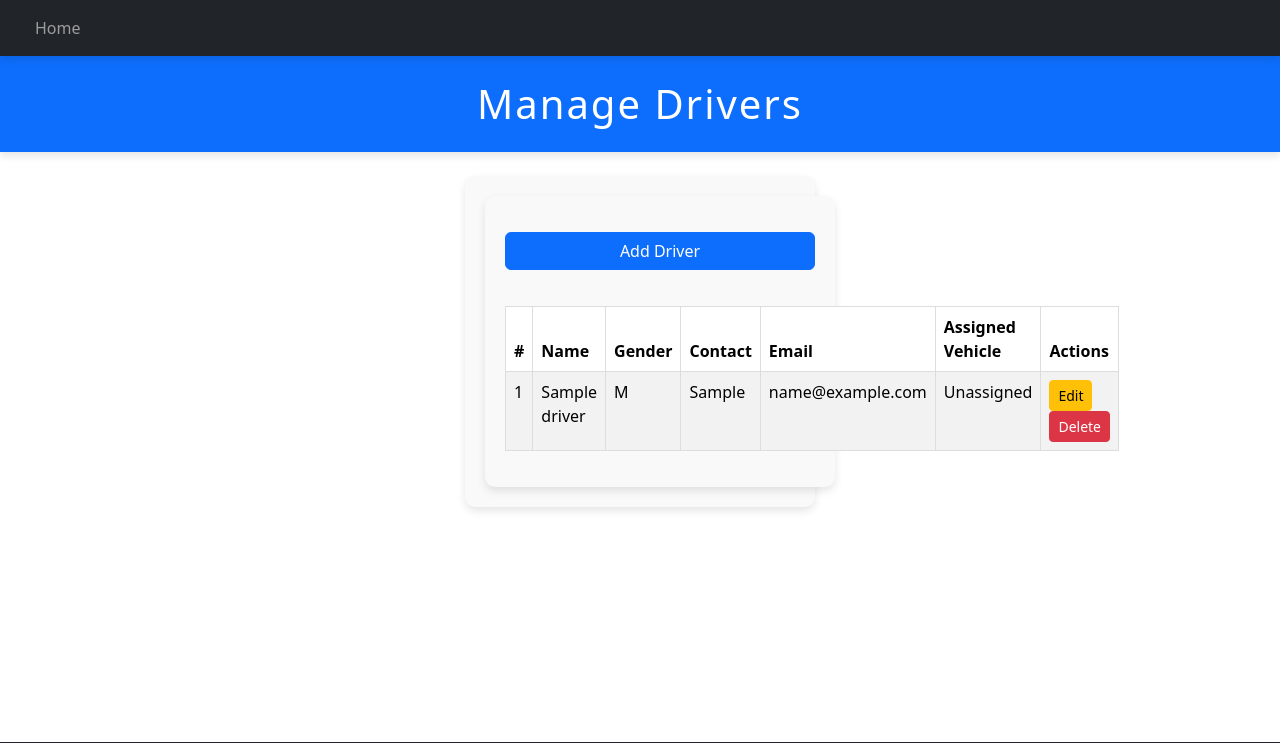
After one commit to aKyazze/FleetMIS, a Django app: page /drivers/ in a window 1280 px wide. The commit adds this page. Shown: the top 743 px of the page. Run offline with Django 4.2, Linux system fonts and the light colour scheme; data comes from the database, SQL or seed files in the repository; both versions use the stored data as it was after the commit; tables that the repository leaves empty hold one stand-in row (values such as "Sample post"); some libraries are stand-ins or nearby versions.

Commit message:
Modified forms.py & vehicle templates

```diff
--- a/fleetApp/forms.py
+++ b/fleetApp/forms.py
@@ -14,3 +14,8 @@ class VehicleAllocationForm(forms.Form):
         queryset=Driver.objects.all(),
         empty_label="Select a Driver"
     )
+
+class DriverForm(forms.ModelForm):
+    class Meta:
+        model = Driver
+        fields = ['driver_name', 'gender', 'contact', 'email_address']
--- a/fleetApp/models.py
+++ b/fleetApp/models.py
@@ -21,15 +21,19 @@ class Vehicle(models.Model):
 
 #Driver Entity:
 class Driver(models.Model):
+  GENDER_OPTION = [
+    ("M", "Male"),
+    ("F", "Female")
+  ]
   #driver_id = models.AutoField(primary_key=True)
   driver_name = models.CharField(max_length=50)
-  gender = models.CharField(max_length=10)
+  gender = models.CharField(max_length=2, choices=GENDER_OPTION)
   contact = models.CharField(max_length=20)
   email_address = models.EmailField()
   vehicle = models.ForeignKey(Vehicle, on_delete=models.SET_NULL, null=True)
 
   def __str__(self):
-      return f"{self.name} {self.contact} {self.vehicle}"
+      return f"{self.driver_name} {self.contact} {self.vehicle}"
 
 #Requisition Entity:
 class Requisition(models.Model):
--- a/fleetApp/templates/fleetApp/base/home.html
+++ b/fleetApp/templates/fleetApp/base/home.html
@@ -10,5 +10,7 @@
     <p>This system allows you to manage vehicles, drivers, requisitions, and service records for UTCL.</p>
 
     <a href="{% url 'vehicle' %}" class="btn btn-primary">Manage Vehicles</a>
+    <a href="{% url 'drivers' %}" class="btn btn-primary">Manage Drivers</a>
+
 </div>
 {% endblock %}
--- /dev/null
+++ b/fleetApp/templates/fleetApp/driver/drivers.html
@@ -0,0 +1,67 @@
+{% extends "main.html" %}
+{% block title %}Drivers | Fleet Management{% endblock %}
+
+{% block header %}Manage Drivers{% endblock %}
+
+{% block content %}
+<div class="container">
+
+    <!-- Add Driver Button -->
+    <button type="button" class="btn btn-primary my-3" data-bs-toggle="modal" data-bs-target="#addDriverModal">
+        Add Driver
+    </button>
+
+    <!-- Drivers Table -->
+    <table class="table table-striped">
+        <thead>
+            <tr>
+                <th>#</th>
+                <th>Name</th>
+                <th>Gender</th>
+                <th>Contact</th>
+                <th>Email</th>
+                <th>Assigned Vehicle</th>
+                <th>Actions</th>
+            </tr>
+        </thead>
+        <tbody>
+            {% for driver in drivers %}
+            <tr>
+                <td>{{ forloop.counter }}</td>
+                <td>{{ driver.driver_name }}</td>
+                <td>{{ driver.gender }}</td>
+                <td>{{ driver.contact }}</td>
+                <td>{{ driver.email_address }}</td>
+                <td>{{ driver.vehicle_plate }}</td>
+                <td>
+                    <a href="{% url 'edit_driver' driver.id %}" class="btn btn-sm btn-warning">Edit</a>
+
+                    <a href="{% url 'delete_driver' driver.id %}" class="btn btn-sm btn-danger" onclick="return confirm('Are you sureyou want to delete this Driver?');">Delete</a>
+                </td>
+            </tr>
+            {% endfor %}
+        </tbody>
+    </table>
+</div>
+
+<!-- Add Driver Modal -->
+<div class="modal fade" id="addDriverModal" tabindex="-1" aria-labelledby="addDriverModalLabel" aria-hidden="true">
+    <div class="modal-dialog">
+        <div class="modal-content">
+            <form method="POST" action="{% url 'add_driver' %}">
+                {% csrf_token %}
+                <div class="modal-header">
+                    <h5 class="modal-title" id="addDriverModalLabel">Add New Driver</h5>
+                    <button type="button" class="btn-close" data-bs-dismiss="modal" aria-label="Close"></button>
+                </div>
+                <div class="modal-body">
+                    {{ form.as_p }}
+                </div>
+                <div class="modal-footer">
+                    <button type="submit" class="btn btn-success">Save</button>
+                </div>
+            </form>
+        </div>
+    </div>
+</div>
+{% endblock %}
--- a/fleetApp/urls.py
+++ b/fleetApp/urls.py
@@ -8,11 +8,16 @@ urlpatterns = [
          # Home urls
     path('home/', views.home_view, name='home'),
 
-         # Vehicle urls
+         ############################################################################# Vehicle urls ###########################
     path('vehicles/', views.vehicle_view, name='vehicle'),
     path('add-vehicle/', views.add_vehicle, name='add_vehicle'),
     path('edit-vehicle/<int:vehicle_id>/', views.vehicle_update, name='edit_vehicle'),
     path('delete-vehicle/<int:vehicle_id>/', views.vehicle_delete, name='delete_vehicle'),
     path('allocate-vehicle/<int:vehicle_id>/', views.allocate_vehicle, name='allocate_vehicle'),
 
+#################################################################### Driver urls
+     path('drivers/', views.drivers_list, name='drivers'),
+     path('drivers/add/', views.add_driver, name='add_driver'),
+     path('drivers/edit/<int:driver_id>/', views.edit_driver, name='edit_driver'),
+     path('drivers/delete/<int:driver_id>/', views.delete_driver, name='delete_driver'),
 ]
--- a/fleetApp/views.py
+++ b/fleetApp/views.py
@@ -1,6 +1,7 @@
 from django.shortcuts import render, redirect, get_object_or_404
+from django.contrib import messages
 from .models import Vehicle, Driver
-from .forms import VehicleForm, VehicleAllocationForm
+from .forms import VehicleForm, VehicleAllocationForm, DriverForm
 
 # Create your views here.
 
@@ -14,7 +15,7 @@ def home_view(request):
 
     return render(request, 'fleetApp/base/home.html')
 
-# This is Vehicle View
+###################################################################### This Section for Vehicle Views ##############################################################
 def vehicle_view(request):
     vehicles = Vehicle.objects.all()
     return render(request, 'fleetApp/vehicle/vehicles.html', {'vehicles': vehicles})
@@ -72,3 +73,46 @@ def allocate_vehicle(request, vehicle_id):
         form = VehicleAllocationForm()
 
     return render(request, 'fleetApp/vehicle/allocate_vehicle.html', {'form': form, 'vehicle': vehicle})
+
+
+###################################################################### This Section for Driver Views ##############################################################
+
+def drivers_list(request):
+    drivers = Driver.objects.select_related('vehicle').all()
+    for driver in drivers:
+        if not driver.vehicle:
+            driver.vehicle_plate = "Unassigned"
+        else:
+            driver.vehicle_plate = driver.vehicle.vehicle_plate
+    form = DriverForm()
+    return render(request, 'fleetApp/driver/drivers.html', {'drivers': drivers, 'form': form})
+
+def add_driver(request):
+    if request.method == 'POST':
+        form = DriverForm(request.POST)
+        if form.is_valid():
+            form.save()
+            messages.success(request, "Driver added successfully!")
+            return redirect('drivers')
+    else:
+        form = DriverForm()
+    return render(request, 'fleetApp/driver/add_driver.html', {'form': form})
+
+def edit_driver(request, driver_id):
+    driver = get_object_or_404(Driver, id=driver_id)
+    if request.method == 'POST':
+        form = DriverForm(request.POST, instance=driver)
+        if form.is_valid():
+            form.save()
+            messages.success(request, "Driver updated successfully!")
+            return redirect('drivers')
+    else:
+        form = DriverForm(instance=driver)
+    return render(request, 'fleetApp/driver/edit_driver.html', {'form': form, 'driver': driver})
+
+def delete_driver(request, driver_id):
+    driver = get_object_or_404(Driver, id=driver_id)
+    if request.method == 'POST':
+        driver.delete()
+        return redirect('drivers')
+    return render(request, 'fleetApp/driver/driver_delete.html', {'drivers': driver})
```
Also changed, not shown: fleetApp/templates/fleetApp/driver/driver_delete.html (added, +17 -0 lines), fleetApp/templates/fleetApp/driver/edit_driver.html (added, +17 -0 lines), fleetApp/templates/fleetApp/driver/update_driver.html (deleted, +0 -21 lines), db.sqlite3.
